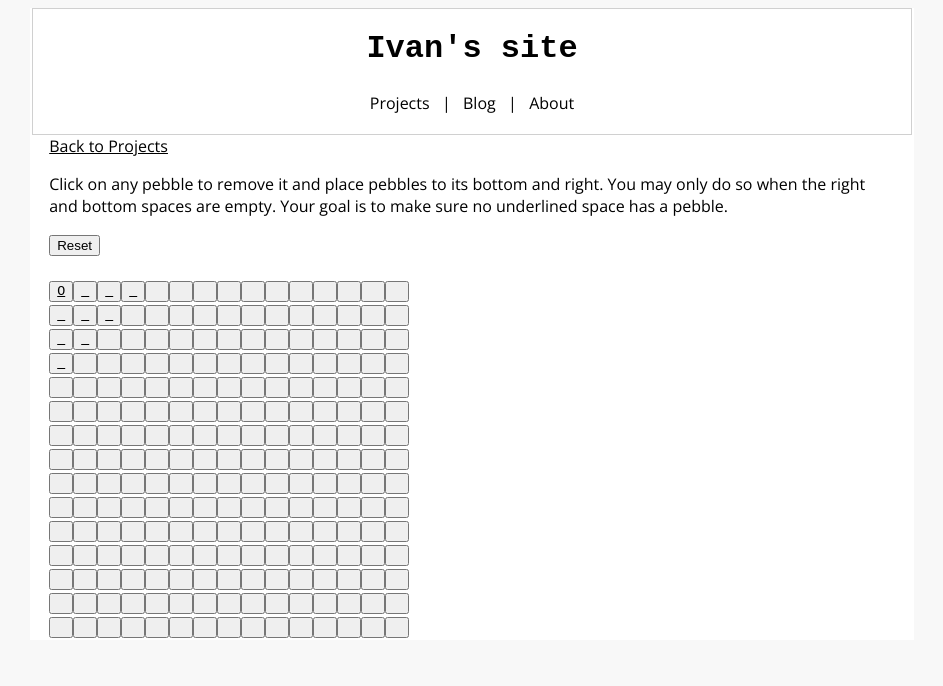
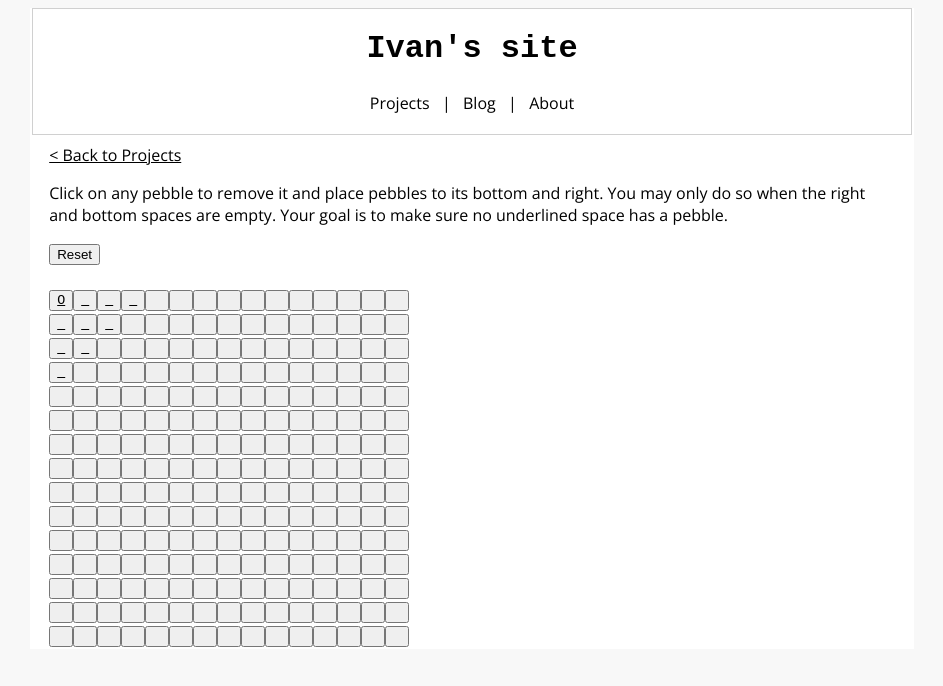
Before and after one commit to ilh37/ilh37.github.io, a Jekyll site: the page built from projects/random/gridproblem.html, in a window 1280 px wide. Shown: the top 686 px of the page, without its empty margins (168-1111 px from the left). Built offline with Jekyll 4.4.1, drawn with Linux system fonts in a browser that asks for light colours; some of the changed lines change nothing that is shown.

Commit message:
back to projects link improved

```diff
--- a/_layouts/project.html
+++ b/_layouts/project.html
@@ -2,6 +2,8 @@
 layout: default
 ---
 
-<a href="{{ site.url }}/projects/">Back to Projects</a>
+<div style="margin-top: 1%;">
+  <a href="{{ site.url }}/projects/">&lt; Back to Projects</a>
+</div>
 
 {{ content }}
```
